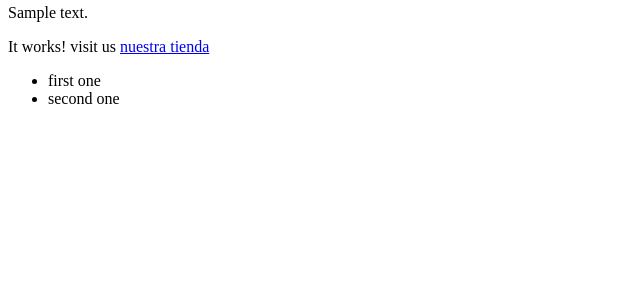
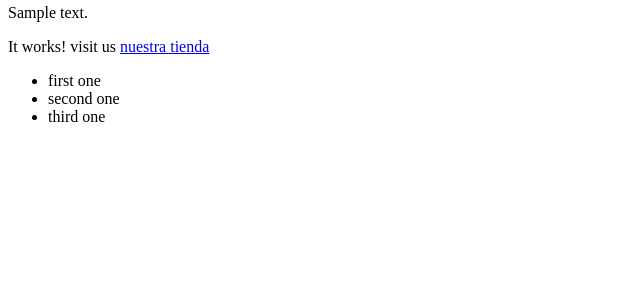
Before and after one commit to GonzaloAvilez/my-first-blog, a Django app: template blog/templates/blog/post_list.html in a window 1280 px wide. Shown: the part 221-521 px from the top of the page, without its empty margins (0-640 px from the left). Run offline with Django 3.2, Linux system fonts and the light colour scheme; the template is opened without the code that fills it: values that come from a table or form of the project are taken from there, others are empty; tables that the repository leaves empty hold one stand-in row (values such as "Sample post").

Commit message:
templates modificados para publicar post

```diff
--- a/blog/templates/blog/post_list.html
+++ b/blog/templates/blog/post_list.html
@@ -24,11 +24,13 @@
         {% endfor %}
 
 
+
         <div>
             <p>It works! visit us <a href="https://www.facebook.com/gonzalo.avileziglecias">nuestra tienda</a></p>
 		</div>
 
-			<ul><li>first one</li><li>second one</li></ul>
+			<ul><li>first one</li><li>second one</li>
+			<li>third one</li></ul>
 
         </body>
 
--- a/blog/views.py
+++ b/blog/views.py
@@ -1,7 +1,9 @@
 from django.shortcuts import render
 from django.utils import timezone
 from .models import Post
+
 # Create your views here.
+
 def post_list(request):
 	posts= Post.objects.filter(published_date__lte=timezone.now()).order_by('published_date')
         return render(request, 'blog/post_list.html', {'posts':posts})
```
